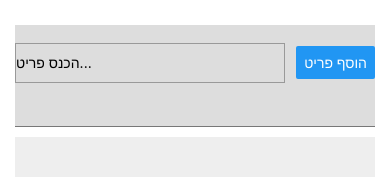
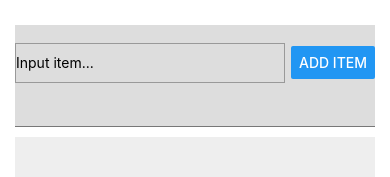
Before and after one commit to NitzanC07/nitzan-learning-rn, a React Native app: screen / in a window 390 px wide. Shown: the top 177 px of the page. Built offline with nearby package versions, Linux system fonts and the light colour scheme.

Commit message:
Lesson: modules components

```diff
--- a/App.js
+++ b/App.js
@@ -1,40 +1,31 @@
 import { StatusBar } from "expo-status-bar";
 import { useState } from "react";
-import {
-  Button,
-  StyleSheet,
-  Text,
-  TextInput,
-  View,
-  ScrollView,
-  FlatList,
-} from "react-native";
+import { StyleSheet, View, FlatList } from "react-native";
+import GetItem from "./components/GetItem";
+import InputItem from "./components/InputItem";
 
 export default function App() {
-  const [enteredItemText, setEnteredItemText] = useState("");
   const [items, setItems] = useState([]);
-  const itemInputHandler = (enteredText) => {
-    setEnteredItemText(enteredText);
+
+  const addItemHandler = (enteredItemText) => {
+    setItems((currentItems) => [
+      ...currentItems,
+      { text: enteredItemText, id: Math.random().toString() },
+    ]);
   };
 
-  const addItem = () => {
-    setItems((currentItems) => [...currentItems, {text: enteredItemText, key: Math.random().toString()}]);
-    setEnteredItemText("");
+  const handleDeletItem = (id) => {
+    console.log("DELETE", id);
+    return setItems((currentItems) =>
+      currentItems.filter((item) => item.id !== id)
+    );
   };
 
   return (
     <View style={styles.appContainer}>
       <StatusBar />
 
-      <View style={styles.inputContainer}>
-        <TextInput
-          style={styles.textInput}
-          placeholder="הכנס פריט..."
-          onChangeText={itemInputHandler}
-          value={enteredItemText}
-        />
-        <Button title="הוסף פריט" onPress={addItem} />
-      </View>
+      <InputItem onAddItem={addItemHandler} />
 
       <View style={styles.itemsContainer}>
         {/** כדי לתת אפשרות של גלילת המסך אם כמות הפריטים חורגת מגודל המסך */}
@@ -45,20 +36,22 @@ export default function App() {
             </View>
           ))}
         </ScrollView> */}
-        {/** אם יש לנו כמות גדולה מאוד של פריטים, למשל 1000 פריטים, זה יכול להכביד מאוד
+        {/*
+         * אם יש לנו כמות גדולה מאוד של פריטים, למשל 1000 פריטים, זה יכול להכביד מאוד
          * על הריצה של האפליקציה, לכן כדאי לעשות מיטוב (אופטימיזציה) ולרנדר למסך רק את
          * הפריטים שמוצגים באותו רגע.
          */}
         <FlatList
           data={items}
           renderItem={(itemData) => {
-
             return (
-              <View key={itemData.item.key} style={styles.item}>
-                <Text style={styles.itemText}>{itemData.item.text}</Text>
-              </View>
-            )}
-          }
+              <GetItem
+                id={itemData.item.id}
+                text={itemData.item.text}
+                onDeleteItem={handleDeletItem}
+              />
+            );
+          }}
         />
       </View>
 
@@ -86,35 +79,10 @@ const styles = StyleSheet.create({
     paddingVertical: 25,
     paddingHorizontal: 15,
   },
-  inputContainer: {
-    flex: 1,
-    flexDirection: "row",
-    justifyContent: "space-between",
-    alignItems: "center",
-    paddingBottom: 25,
-    borderBottomWidth: 1,
-    borderBottomColor: "#777",
-    backgroundColor: "#ddd",
-  },
   itemsContainer: {
     flex: 9,
     marginTop: 10,
     backgroundColor: "#eee",
-  },
-  textInput: {
-    borderWidth: 1,
-    borderColor: "#999",
-    width: "75%",
-    height: 40,
-  },
-  item: {
-    margin: 8,
-    padding: 8,
-    borderRadius: 6,
-    backgroundColor: "#5e0acc",
-  },
-  itemText: {
-    color: "white",
   },
 
   // * Exmaple of flexBox.
--- /dev/null
+++ b/components/GetItem.js
@@ -0,0 +1,32 @@
+import { Pressable, StyleSheet, Text, View } from "react-native";
+
+function GetItem(props) {
+  return (
+    <View key={props.id} style={styles.item}>
+      <Pressable
+        // android_ripple={{ color: "#000" }}
+        onPress={() => props.onDeleteItem(props.id)}
+        style={({pressed}) => pressed && styles.pressedItem}
+      >
+        <Text style={styles.itemText}>{props.text}</Text>
+      </Pressable>
+    </View>
+  );
+}
+
+export default GetItem;
+
+const styles = StyleSheet.create({
+  item: {
+    margin: 8,
+    borderRadius: 6,
+    backgroundColor: "#5e0acc",
+},
+pressedItem: {
+    opacity: 0.5
+},
+itemText: {
+    padding: 8,
+    color: "white",
+  },
+});
--- /dev/null
+++ b/components/InputItem.js
@@ -0,0 +1,43 @@
+import { useState } from "react";
+import { Button, StyleSheet, TextInput, View } from "react-native";
+
+function InputItem(props) {
+  const [enteredItemText, setEnteredItemText] = useState("");
+
+  const itemInputHandler = (enteredText) => {
+    setEnteredItemText(enteredText);
+  };
+
+  return (
+    <View style={styles.inputContainer}>
+      <TextInput
+        style={styles.textInput}
+        placeholder="Input item..."
+        onChangeText={itemInputHandler}
+        value={enteredItemText}
+      />
+      <Button title="Add Item" onPress={() => props.onAddItem(enteredItemText)} />
+    </View>
+  );
+}
+
+export default InputItem;
+
+const styles = StyleSheet.create({
+  inputContainer: {
+    flex: 1,
+    flexDirection: "row",
+    justifyContent: "space-between",
+    alignItems: "center",
+    paddingBottom: 25,
+    borderBottomWidth: 1,
+    borderBottomColor: "#777",
+    backgroundColor: "#ddd",
+  },
+  textInput: {
+    borderWidth: 1,
+    borderColor: "#999",
+    width: "75%",
+    height: 40,
+  },
+});
```
